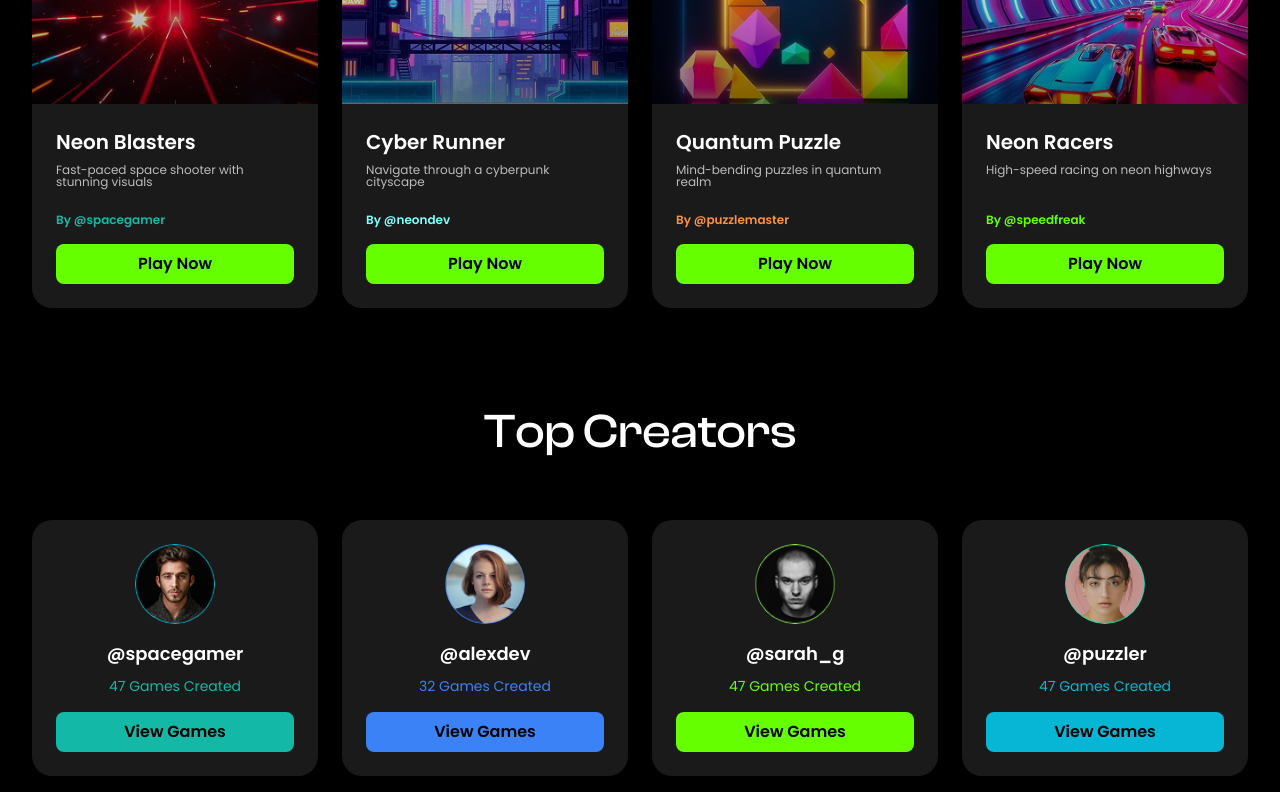
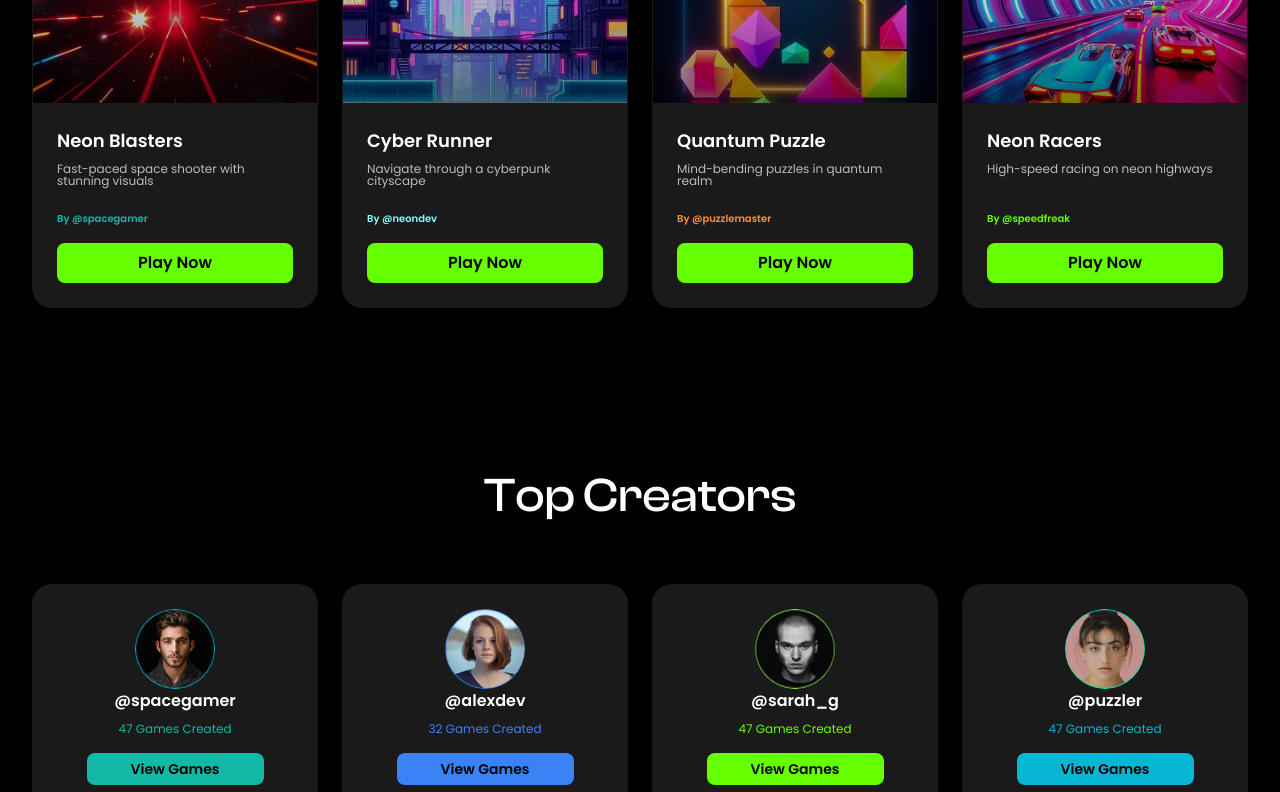
Before and after one commit to 0xnehasingh/GameTerminalFrontend, a React (Vite) app: page / in a window 1280 px wide. Shown: the part 1000-1792 px from the top of the page. Built offline with nearby package versions, Linux system fonts and the light colour scheme.

Commit message:
Enhance FeaturedGames and TopCreators components with improved hover effects, adjusted text sizes, and consistent border styles for better interactivity and visual appeal.

```diff
--- a/src/components/FeaturedGames.tsx
+++ b/src/components/FeaturedGames.tsx
@@ -88,11 +88,11 @@ const FeaturedGames: React.FC = () => {
 
         <div className="grid grid-cols-1 md:grid-cols-2 lg:grid-cols-4 gap-6">
           {games.map((game, index) => (
-            <div key={index} className="bg-dark-gray rounded-[20px] overflow-hidden hover:transform hover:scale-105 transition-all duration-300 cursor-pointer group">
+            <div key={index} className="bg-dark-gray rounded-[20px] overflow-hidden hover:transform hover:scale-105 transition-all duration-300 cursor-pointer group border border-transparent hover:border-neon-green">
               {getGameImage(game.image)}
 
               <div className="p-6">
-                <h3 className="text-xl font-poppins font-semibold text-white mb-2 group-hover:text-neon-green transition-colors">{game.title}</h3>
+                <h3 className="text-lg font-poppins font-semibold text-white mb-2">{game.title}</h3>
                 <p className="text-gray-300 text-sm mb-6 font-poppins font-regular group-hover:text-gray-200 transition-colors" style={{
                   fontFamily: 'Poppins',
                   fontWeight: 400,
@@ -102,7 +102,7 @@ const FeaturedGames: React.FC = () => {
                   lineHeight: '100%',
                   letterSpacing: '0%'
                 }}>{game.description}</p>
-                <p className={`text-neon-cyan text-xs mb-4 font-poppins font-semibold ${game.textColor} group-hover:opacity-80 transition-opacity`}>By {game.developer}</p>
+                <p className={`text-neon-cyan text-xs mb-4 font-poppins font-semibold ${game.textColor} group-hover:opacity-80 transition-opacity`} style={{ fontSize: '10px' }}>By {game.developer}</p>
                 <button className="w-full bg-neon-green text-black py-2 px-4 rounded-lg hover:bg-green-400 font-poppins font-semibold transition-colors">
                   Play Now
                 </button>
--- a/src/components/TopCreators.tsx
+++ b/src/components/TopCreators.tsx
@@ -38,7 +38,7 @@ const TopCreators: React.FC = () => {
   ]
 
   return (
-    <section id="creators" className="py-20 bg-black">
+    <section id="creators" className="py-20 bg-black mt-16">
       <div className="max-w-7xl mx-auto px-20 sm:px-6 lg:px-8">
         <h2 className="text-white text-center mb-16 font-clash-medium text-5xl">
           Top Creators
@@ -46,9 +46,9 @@ const TopCreators: React.FC = () => {
 
         <div className="grid grid-cols-1 md:grid-cols-2 lg:grid-cols-4 gap-6">
           {creators.map((creator, index) => (
-            <div key={index} className="bg-dark-gray p-6 text-center hover:transform hover:scale-105 transition-all duration-300 cursor-pointer group" style={{ borderRadius: '20px' }}>
+            <div key={index} className="bg-dark-gray p-6 text-center hover:transform hover:scale-105 transition-all duration-300 cursor-pointer group border border-transparent hover:border-neon-green" style={{ borderRadius: '20px' }}>
               {/* Avatar */}
-              <div className="w-20 h-20 rounded-full mx-auto mb-4 overflow-hidden group-hover:scale-110 transition-transform">
+              <div className="w-20 h-20 rounded-full mx-auto  overflow-hidden group-hover:scale-110 transition-transform">
                 <img
                   src={creator.avatar}
                   alt={`${creator.username} avatar`}
@@ -57,13 +57,13 @@ const TopCreators: React.FC = () => {
               </div>
 
               {/* Username */}
-              <h3 className="text-lg font-poppins font-semibold text-white mb-2 group-hover:text-neon-green transition-colors">{creator.username}</h3>
+              <h3 className="text-base font-poppins font-semibold text-white mb-2">{creator.username}</h3>
 
               {/* Games Created */}
-              <p className={`font-poppins-regular text-sm mb-4 ${creator.textColor} group-hover:opacity-80 transition-opacity`}>{creator.gamesCreated}</p>
+              <p className={`font-poppins-regular text-xs mb-4 ${creator.textColor} group-hover:opacity-80 transition-opacity`}>{creator.gamesCreated}</p>
 
               {/* View Games Button */}
-              <button onClick={() => window.open(creator.url, '_blank')} className={`w-full ${creator.buttonColor} ${creator.buttonTextColor} py-2 px-4 rounded-lg font-poppins font-semibold hover:opacity-80 transition-opacity`}>
+              <button onClick={() => window.open(creator.url, '_blank')} className={`w-3/4 ${creator.buttonColor} ${creator.buttonTextColor} py-1.5 px-3 rounded-lg font-poppins font-semibold hover:opacity-80 transition-opacity text-sm`}>
                 View Games
               </button>
             </div>
```
